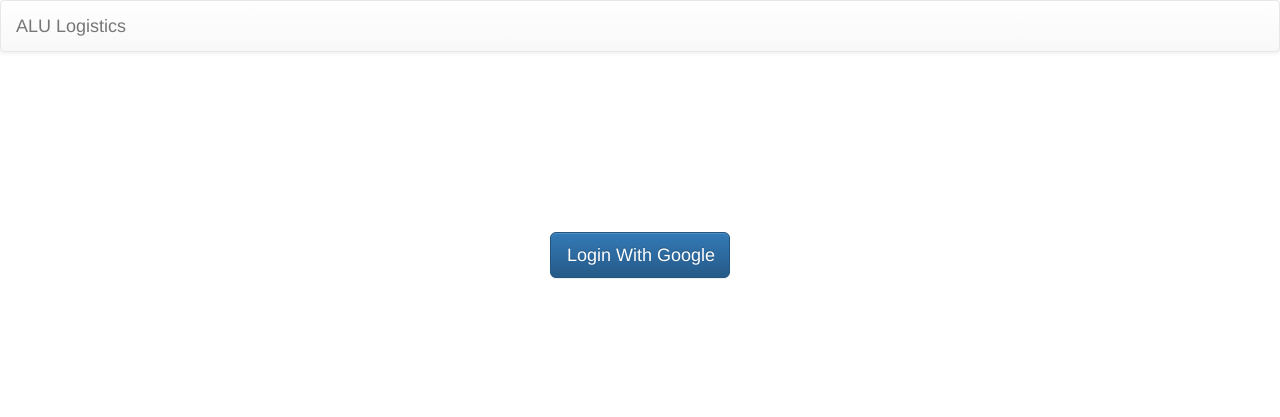
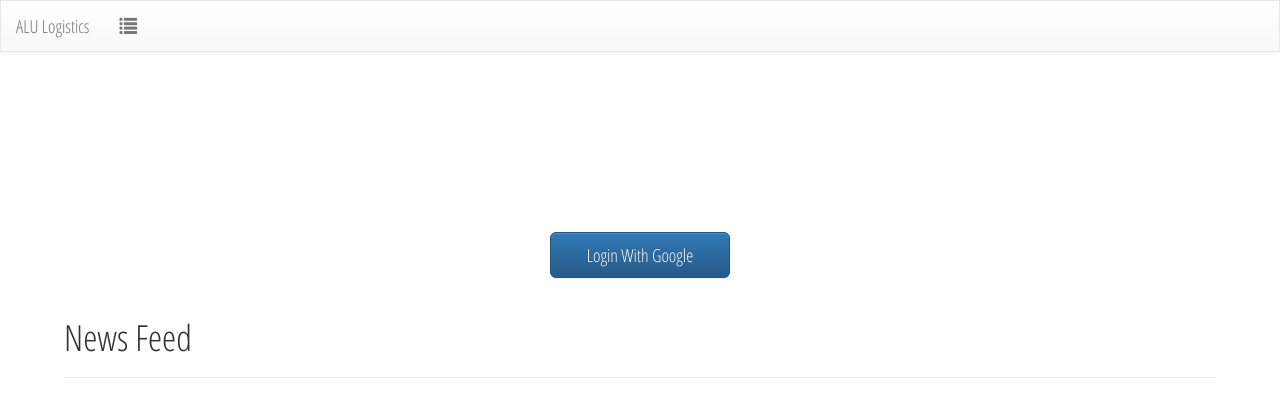
Before and after one commit to deone/ALU, a Django app: template aluapp/aluapp/templates/home.html in a window 1280 px wide. Shown: the top 417 px of the page. Run offline with Django 3.2, Linux system fonts and the light colour scheme; the template is opened without the code that fills it, so the values that code supplies are empty; some libraries are stand-ins or nearby versions.

Commit message:
- Change font face. - Rename home page header to 'News Feed'.

```diff
--- a/aluapp/aluapp/static/css/main.css
+++ b/aluapp/aluapp/static/css/main.css
@@ -1,7 +1,11 @@
+html, body {
+  font-family: 'Open Sans Condensed', sans-serif;
+  font-size: 105%;
+}
 .header {
   margin-bottom: 0;
+  border-radius: 0;
 }
-
 .login {
   display: block;
   width: 10em;
@@ -22,6 +26,9 @@
 .announcement-form {
   margin-bottom: 4em;
 }
+.feed h2 {
+  font-size: 125%;
+}
 
 /* Messages */
 .messages,
--- a/aluapp/aluapp/templates/base.html
+++ b/aluapp/aluapp/templates/base.html
@@ -15,6 +15,7 @@
     <script src="http://code.jquery.com/jquery-1.12.0.min.js"></script>
     <script src="https://maxcdn.bootstrapcdn.com/bootstrap/3.3.6/js/bootstrap.min.js" integrity="sha384-0mSbJDEHialfmuBBQP6A4Qrprq5OVfW37PRR3j5ELqxss1yVqOtnepnHVP9aJ7xS" crossorigin="anonymous"></script>
     {% block extra_js %}{% endblock %}
+    <link href='http://fonts.googleapis.com/css?family=Open+Sans+Condensed:400,300,600,800,700' rel='stylesheet' type='text/css'>
   </head>
   <body>
     <nav class="navbar navbar-default header">
--- a/aluapp/aluapp/templates/home.html
+++ b/aluapp/aluapp/templates/home.html
@@ -5,6 +5,18 @@
 {% block nav_items %}
   <ul class="nav navbar-nav">
     {% with type=user.usertype.user_type %}
+      <li>
+        <a href="{% url 'home' %}">
+          <span class="glyphicon glyphicon-list" aria-hidden="true"></span>
+          {% if type == 'STF' %}
+            View Submissions
+          {% else %}
+            {% if type == 'STD' %}
+              View Announcements
+            {% endif %}
+          {% endif %}
+        </a>
+      </li>
       {% if type == 'STF' %}
         <li>
           <a href="{% url 'app:import_list' %}">
@@ -77,14 +89,19 @@
     </a>
   {% endif %}
 
-  <div class="mid width-90">
-    {% if user.usertype.user_type == 'STD' and announcements %}
-      <div class="page-header">
-        <h1>Announcements</h1>
-      </div>
-      {% for an in announcements %}
-        <p><a href="{{ an.get_absolute_url }}">{{ an }}</a></p>
-      {% endfor %}
+  <div class="mid width-90 feed">
+    <div class="page-header">
+      <h1>News Feed</h1>
+    </div>
+
+    {% if user.usertype.user_type == 'STD' %}
+      {% if announcements %}
+        <h2>Announcements</h2>
+        {% for an in announcements %}
+          <p><a href="{{ an.get_absolute_url }}">{{ an }}</a></p>
+        {% endfor %}
+      {% endif %}
+
     {% endif %}
   </div>
 
```
